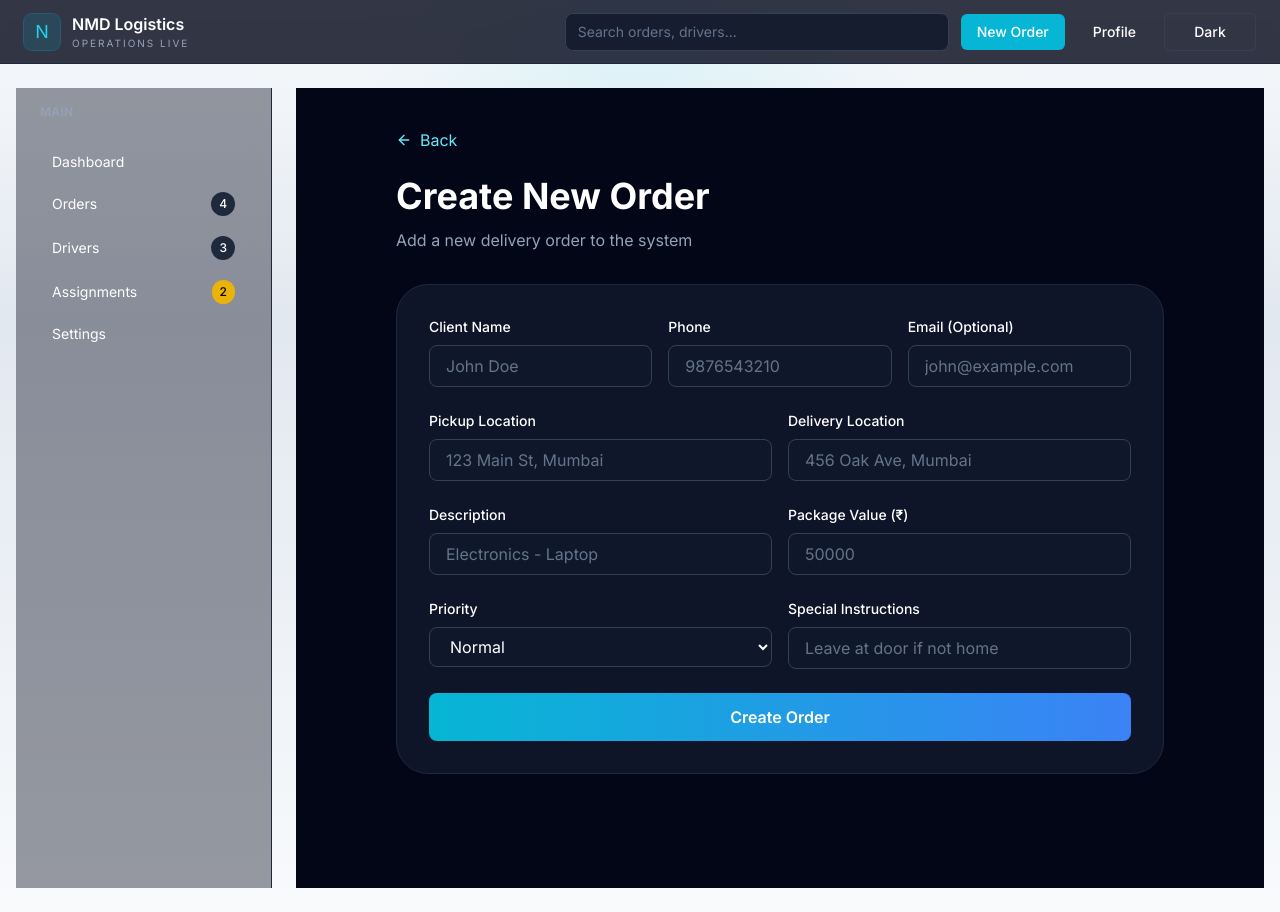
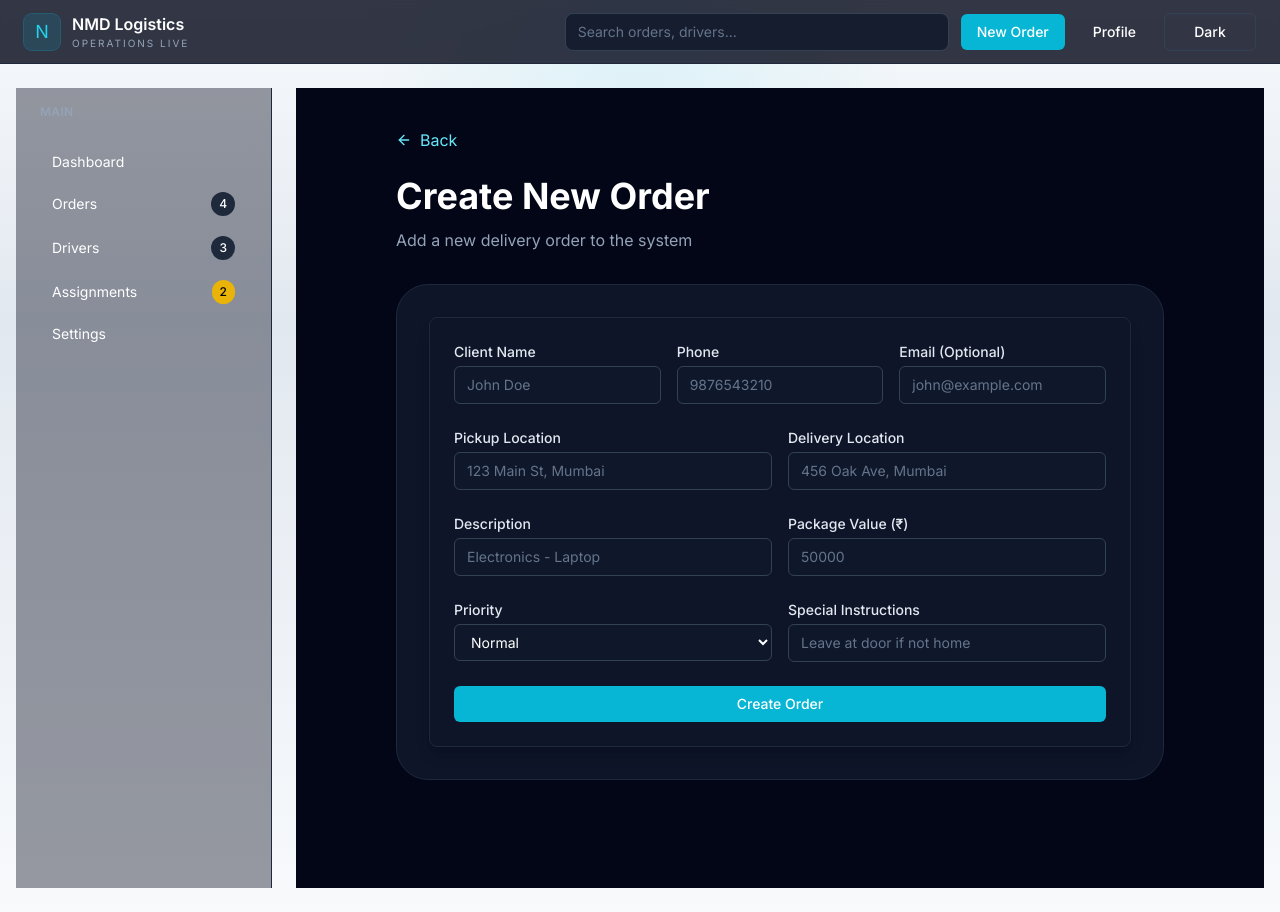
Before and after one commit to Harshal-Bsys27/NMD-Logistics, a Next.js app: page /orders/create in a window 1280 px wide. Built offline with nearby package versions, Linux system fonts and the light colour scheme.

Commit message:
style(ui): improve order form styling and accessibility
- Replace raw inputs/selects with shared UI components
- Add labeled accessible fields and validation hints
- Wrap form in card container for cleaner layout
- Keep current form logic and validation behavior intact

```diff
--- a/components/forms/OrderForm.tsx
+++ b/components/forms/OrderForm.tsx
@@ -6,6 +6,10 @@ import { zodResolver } from '@hookform/resolvers/zod';
 import { CreateOrderInput, createOrderSchema } from '@/lib/validations/schemas';
 import { Order } from '@/types';
 import { AlertCircle, CheckCircle2 } from 'lucide-react';
+import Button from '@/components/ui/Button';
+import Input from '@/components/ui/Input';
+import Select from '@/components/ui/Select';
+import Card from '@/components/ui/Card';
 
 interface OrderFormProps {
   initialOrder?: Order;
@@ -55,6 +59,7 @@ export function OrderForm({ initialOrder, onSubmit, isLoading }: OrderFormProps)
   };
 
   return (
+    <Card className="border-slate-800 bg-slate-900/60 p-6 shadow-lg shadow-slate-950/20">
       <form onSubmit={handleSubmit(onFormSubmit)} className="space-y-6">
         {successMessage && (
           <div className="flex items-center gap-3 rounded-xl border border-emerald-500/20 bg-emerald-500/10 p-4">
@@ -70,14 +75,13 @@ export function OrderForm({ initialOrder, onSubmit, isLoading }: OrderFormProps)
           </div>
         )}
 
-      {/* Order Number & Status */}
         <div className="grid gap-4 sm:grid-cols-3">
           <div>
-          <label className="block text-sm font-medium text-white">Client Name</label>
-          <input
+            <label className="block text-sm font-medium text-slate-200">Client Name</label>
+            <Input
               {...register('client_name')}
+              aria-invalid={!!errors.client_name}
               type="text"
-            className="mt-2 w-full rounded-lg border border-slate-700 bg-slate-900 px-4 py-2 text-white placeholder-slate-500"
               placeholder="John Doe"
             />
             {errors.client_name && (
@@ -86,11 +90,11 @@ export function OrderForm({ initialOrder, onSubmit, isLoading }: OrderFormProps)
           </div>
 
           <div>
-          <label className="block text-sm font-medium text-white">Phone</label>
-          <input
+            <label className="block text-sm font-medium text-slate-200">Phone</label>
+            <Input
               {...register('client_phone')}
+              aria-invalid={!!errors.client_phone}
               type="tel"
-            className="mt-2 w-full rounded-lg border border-slate-700 bg-slate-900 px-4 py-2 text-white placeholder-slate-500"
               placeholder="9876543210"
             />
             {errors.client_phone && (
@@ -99,11 +103,11 @@ export function OrderForm({ initialOrder, onSubmit, isLoading }: OrderFormProps)
           </div>
 
           <div>
-          <label className="block text-sm font-medium text-white">Email (Optional)</label>
-          <input
+            <label className="block text-sm font-medium text-slate-200">Email (Optional)</label>
+            <Input
               {...register('client_email')}
+              aria-invalid={!!errors.client_email}
               type="email"
-            className="mt-2 w-full rounded-lg border border-slate-700 bg-slate-900 px-4 py-2 text-white placeholder-slate-500"
               placeholder="john@example.com"
             />
             {errors.client_email && (
@@ -112,14 +116,13 @@ export function OrderForm({ initialOrder, onSubmit, isLoading }: OrderFormProps)
           </div>
         </div>
 
-      {/* Locations */}
         <div className="grid gap-4 sm:grid-cols-2">
           <div>
-          <label className="block text-sm font-medium text-white">Pickup Location</label>
-          <input
+            <label className="block text-sm font-medium text-slate-200">Pickup Location</label>
+            <Input
               {...register('pickup_location')}
+              aria-invalid={!!errors.pickup_location}
               type="text"
-            className="mt-2 w-full rounded-lg border border-slate-700 bg-slate-900 px-4 py-2 text-white placeholder-slate-500"
               placeholder="123 Main St, Mumbai"
             />
             {errors.pickup_location && (
@@ -128,11 +131,11 @@ export function OrderForm({ initialOrder, onSubmit, isLoading }: OrderFormProps)
           </div>
 
           <div>
-          <label className="block text-sm font-medium text-white">Delivery Location</label>
-          <input
+            <label className="block text-sm font-medium text-slate-200">Delivery Location</label>
+            <Input
               {...register('delivery_location')}
+              aria-invalid={!!errors.delivery_location}
               type="text"
-            className="mt-2 w-full rounded-lg border border-slate-700 bg-slate-900 px-4 py-2 text-white placeholder-slate-500"
               placeholder="456 Oak Ave, Mumbai"
             />
             {errors.delivery_location && (
@@ -141,14 +144,13 @@ export function OrderForm({ initialOrder, onSubmit, isLoading }: OrderFormProps)
           </div>
         </div>
 
-      {/* Package Details */}
         <div className="grid gap-4 sm:grid-cols-2">
           <div>
-          <label className="block text-sm font-medium text-white">Description</label>
-          <input
+            <label className="block text-sm font-medium text-slate-200">Description</label>
+            <Input
               {...register('package_description')}
+              aria-invalid={!!errors.package_description}
               type="text"
-            className="mt-2 w-full rounded-lg border border-slate-700 bg-slate-900 px-4 py-2 text-white placeholder-slate-500"
               placeholder="Electronics - Laptop"
             />
             {errors.package_description && (
@@ -157,11 +159,11 @@ export function OrderForm({ initialOrder, onSubmit, isLoading }: OrderFormProps)
           </div>
 
           <div>
-          <label className="block text-sm font-medium text-white">Package Value (₹)</label>
-          <input
+            <label className="block text-sm font-medium text-slate-200">Package Value (₹)</label>
+            <Input
               {...register('package_value', { valueAsNumber: true })}
+              aria-invalid={!!errors.package_value}
               type="number"
-            className="mt-2 w-full rounded-lg border border-slate-700 bg-slate-900 px-4 py-2 text-white placeholder-slate-500"
               placeholder="50000"
             />
             {errors.package_value && (
@@ -170,29 +172,25 @@ export function OrderForm({ initialOrder, onSubmit, isLoading }: OrderFormProps)
           </div>
         </div>
 
-      {/* Priority & Instructions */}
         <div className="grid gap-4 sm:grid-cols-2">
           <div>
-          <label className="block text-sm font-medium text-white">Priority</label>
-          <select
-            {...register('priority')}
-            className="mt-2 w-full rounded-lg border border-slate-700 bg-slate-900 px-4 py-2 text-white"
-          >
-            <option value="Normal">Normal</option>
-            <option value="High">High</option>
-            <option value="Urgent">Urgent</option>
-          </select>
+            <label className="block text-sm font-medium text-slate-200">Priority</label>
+            <Select {...register('priority')} aria-invalid={!!errors.priority}>
+              <option value="normal">Normal</option>
+              <option value="high">High</option>
+              <option value="urgent">Urgent</option>
+            </Select>
             {errors.priority && (
               <p className="mt-1 text-xs text-red-400">{errors.priority.message}</p>
             )}
           </div>
 
           <div>
-          <label className="block text-sm font-medium text-white">Special Instructions</label>
-          <input
+            <label className="block text-sm font-medium text-slate-200">Special Instructions</label>
+            <Input
               {...register('special_instructions')}
+              aria-invalid={!!errors.special_instructions}
               type="text"
-            className="mt-2 w-full rounded-lg border border-slate-700 bg-slate-900 px-4 py-2 text-white placeholder-slate-500"
               placeholder="Leave at door if not home"
             />
             {errors.special_instructions && (
@@ -201,16 +199,12 @@ export function OrderForm({ initialOrder, onSubmit, isLoading }: OrderFormProps)
           </div>
         </div>
 
-      {/* Submit Button */}
         <div className="flex gap-3">
-        <button
-          type="submit"
-          disabled={isLoading}
-          className="flex-1 rounded-lg bg-gradient-to-r from-cyan-500 to-blue-500 px-4 py-3 font-semibold text-white transition hover:from-cyan-600 hover:to-blue-600 disabled:cursor-not-allowed disabled:opacity-60"
-        >
+          <Button type="submit" disabled={isLoading} className="flex-1">
             {isLoading ? 'Saving...' : initialOrder ? 'Update Order' : 'Create Order'}
-        </button>
+          </Button>
         </div>
       </form>
+    </Card>
   );
 }
```
Lines whose indentation alone changed are shown as unchanged.
